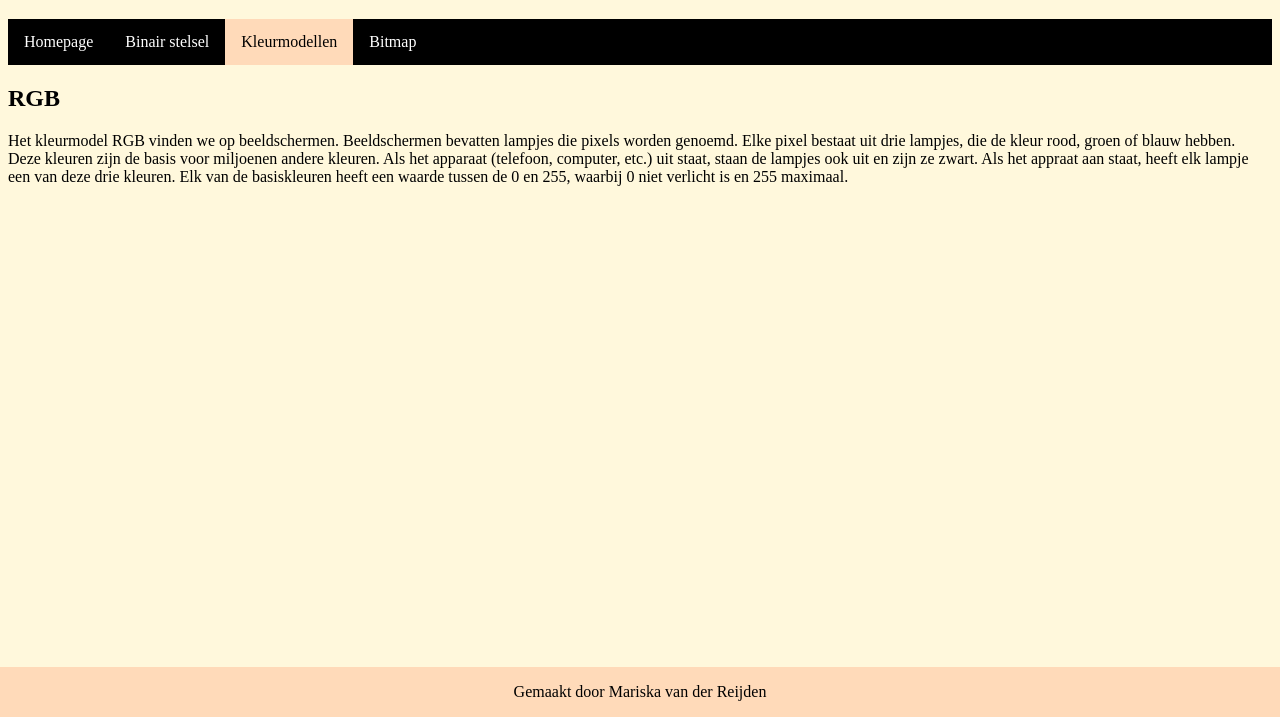
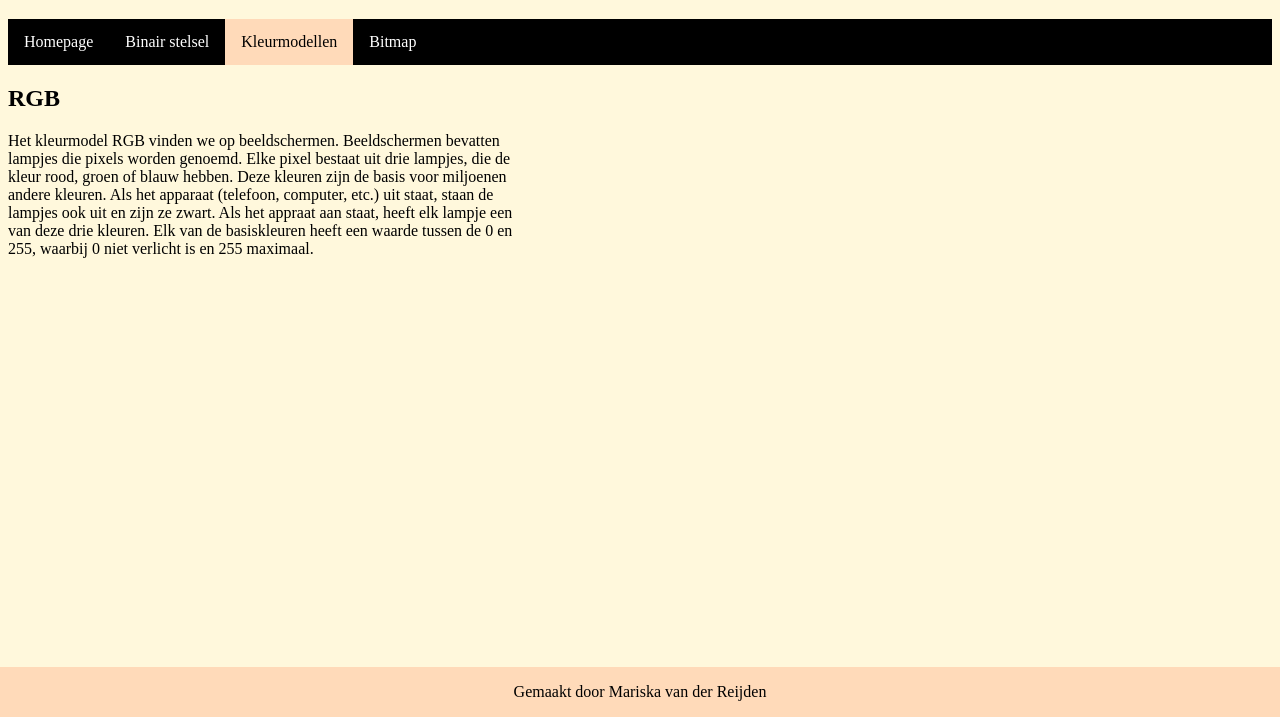
Before and after one commit to Mariskavdr/Mariskavdr.github.io, a plain HTML site: page kleurmodellen.html in a window 1280 px wide. Shown: the part 83-800 px from the top of the page. Drawn offline with Linux system fonts and the light colour scheme.

Commit message:
layout tekst

```diff
--- a/kleurmodellen.html
+++ b/kleurmodellen.html
@@ -18,7 +18,7 @@
         <li><a href="bitmap.html">Bitmap</a></li>
     </ul>
 
-    <div class="tekst2">
+    <div class="column3">
     <h2>RGB</h2>
         Het kleurmodel RGB vinden we op beeldschermen. Beeldschermen bevatten lampjes die pixels worden genoemd.
         Elke pixel bestaat uit drie lampjes, die de kleur rood, groen of blauw hebben. Deze kleuren zijn
--- a/layout.css
+++ b/layout.css
@@ -73,3 +73,10 @@ ul { /* dit is de opmaak van de navigatiebar */
   padding: 15 px
 
   }
+
+  .column3 {
+    float: left;
+    width: 40%;
+    padding: 15 px
+
+  }
```
